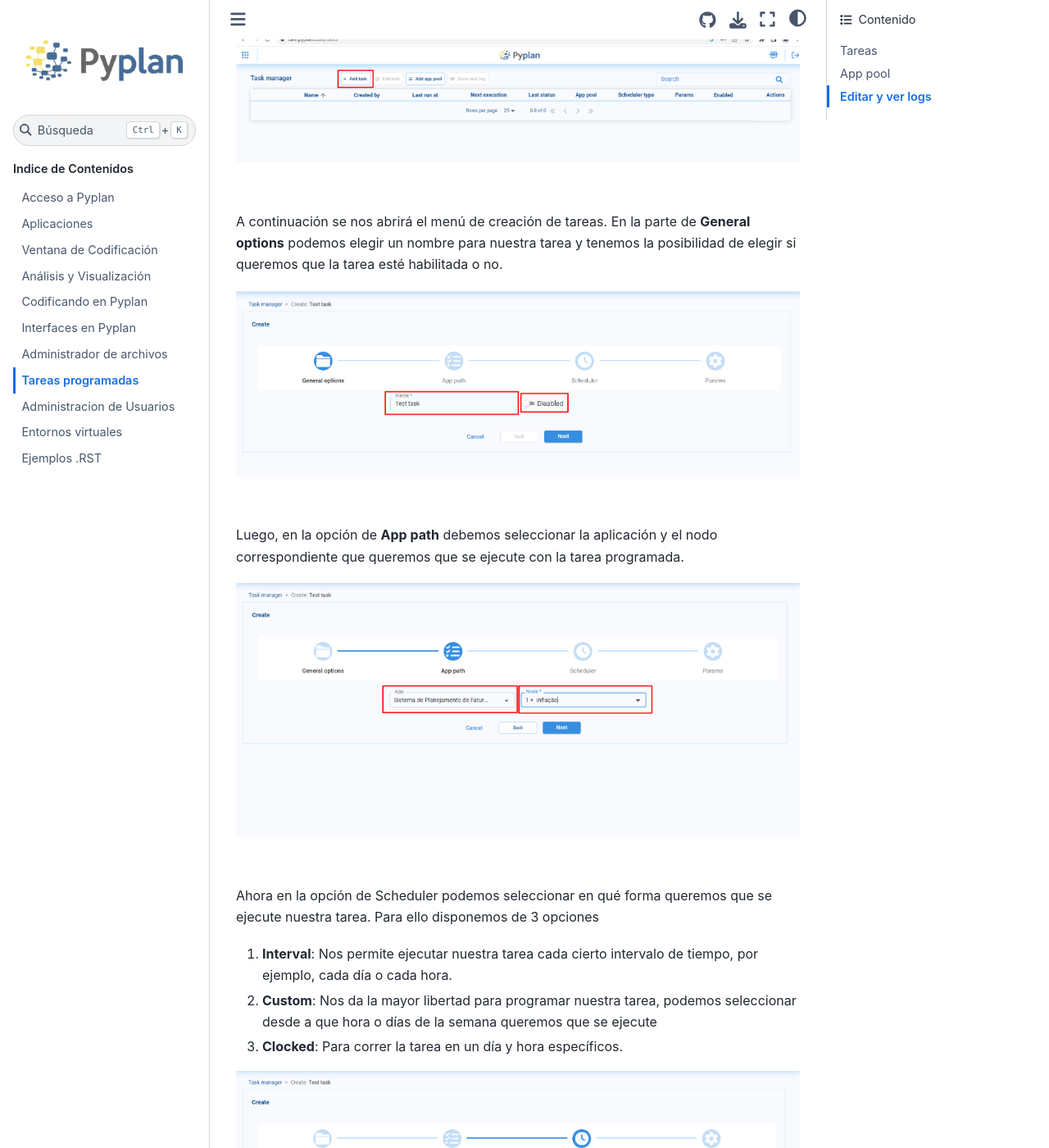
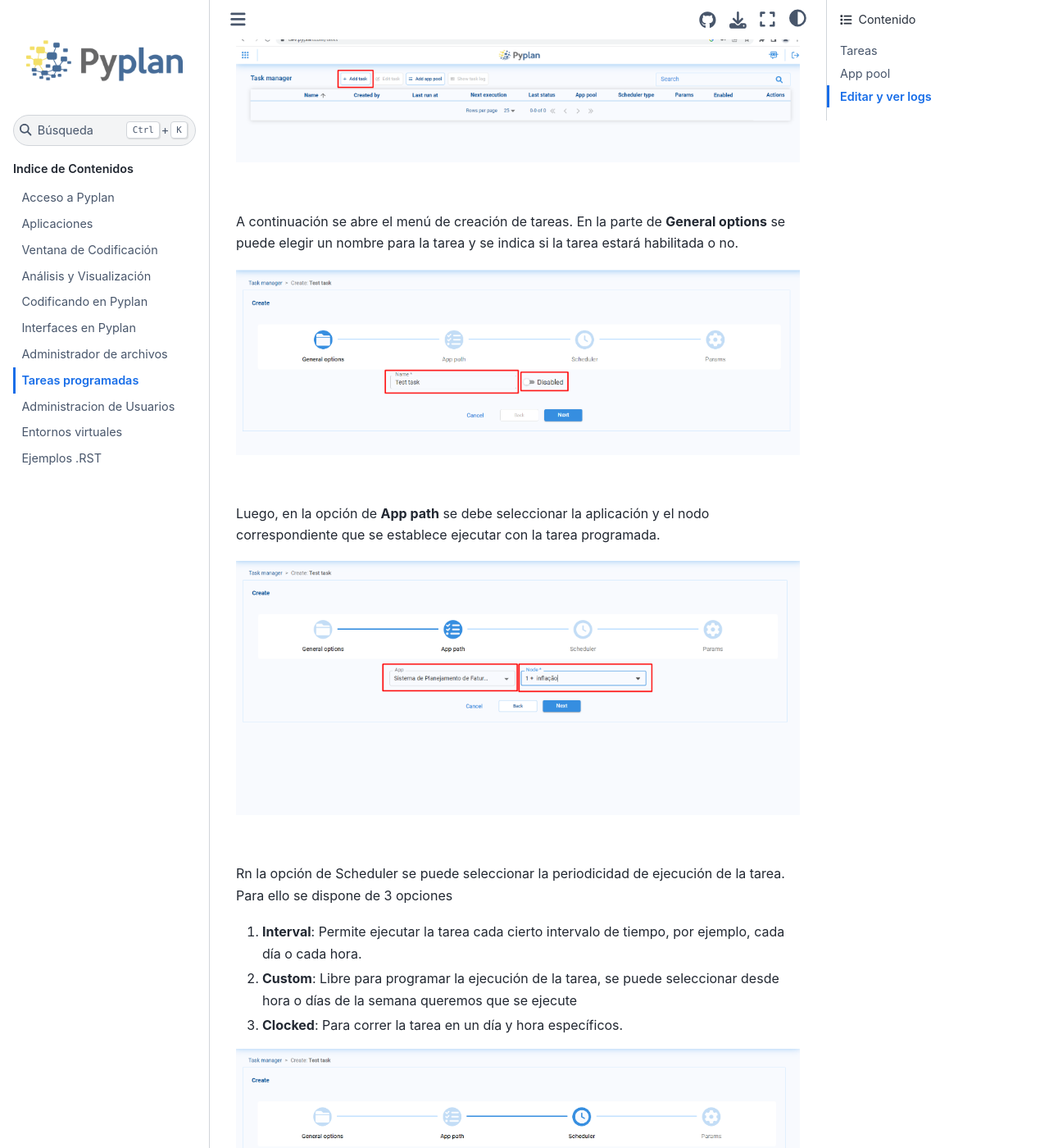
Before and after one commit to pyplan/pyplan, a Sphinx documentation site: the page built from docs/8_task_manager/index.rst, in a window 1280 px wide and 1400 px high, scrolled down 698 px. Shown: the whole window at 82% size. Built offline with Sphinx 7.4.7 and the Sphinx Book theme 1.1.4, drawn with Linux system fonts in a browser that asks for light colours; some of the changed text lies outside the part shown.

Commit message:
Update index.rst

```diff
--- a/docs/8_task_manager/index.rst
+++ b/docs/8_task_manager/index.rst
@@ -9,38 +9,38 @@
 
 Tareas
 ------
-Para crear una tarea programada debemos seleccionar la opción **Add task** en la parte superior.
+Para crear una tarea programada se debe seleccionar la opción **Add task** en la parte superior.
 
 .. image:: images/create_task.png
 
 |
 
-A continuación se nos abrirá el menú de creación de tareas. En la parte de **General options** podemos
-elegir un nombre para nuestra tarea y tenemos la posibilidad de elegir si queremos que la tarea esté habilitada o no.
+A continuación se abre el menú de creación de tareas. En la parte de **General options** se puede
+elegir un nombre para la tarea y se indica si la tarea estará habilitada o no.
 
 .. image:: images/name_task.png
 
 |
 
-Luego, en la opción de **App path** debemos seleccionar la aplicación y el nodo correspondiente que
-queremos que se ejecute con la tarea programada.
+Luego, en la opción de **App path** se debe seleccionar la aplicación y el nodo correspondiente que
+se establece ejecutar con la tarea programada.
 
 
 .. image:: images/app_path.png
 
 |
 
-Ahora en la opción de Scheduler podemos seleccionar en qué forma queremos que se ejecute nuestra tarea. Para ello disponemos de 3 opciones
+Rn la opción de Scheduler se puede seleccionar la periodicidad de ejecución de la tarea. Para ello se dispone de 3 opciones
 
-1. **Interval**: Nos permite ejecutar nuestra tarea cada cierto intervalo de tiempo, por ejemplo, cada día o cada hora.
-2. **Custom**: Nos da la mayor libertad para programar nuestra tarea, podemos seleccionar desde a que hora o días de la semana queremos que se ejecute
+1. **Interval**: Permite ejecutar la tarea cada cierto intervalo de tiempo, por ejemplo, cada día o cada hora.
+2. **Custom**: Libre para programar la ejecución de la tarea, se puede seleccionar desde hora o días de la semana queremos que se ejecute
 3. **Clocked**: Para correr la tarea en un día y hora específicos.
 
 .. image:: images/scheduler.png
 
 |
 
-Por último en el apartado **Params**, en caso de que el nodo que vamos a ejecutar en la tarea programada sea una función que dependa de
+Por último en el apartado **Params**, en caso de que el nodo a ejecutar en la tarea programada sea una función que dependa de
 ciertos parámetros, podemos especificar tales parámetros al momento de ejecutarla.
 
 1. **Select**: Posibilita seleccionar los parámetros entre una lista predeterminada.
@@ -53,7 +53,7 @@
 |
 
 
-Finalmente podremos ver la tarea creada en el **task manager**, donde también podremos monitorear la ejecución,
+Finalmente se puede ver la tarea creada en el **task manager**, donde también se puede monitorear su ejecución,
 habilitar/deshabilitar, editar o eliminar nuestra tarea, entre otras cosas.
 
 
```
